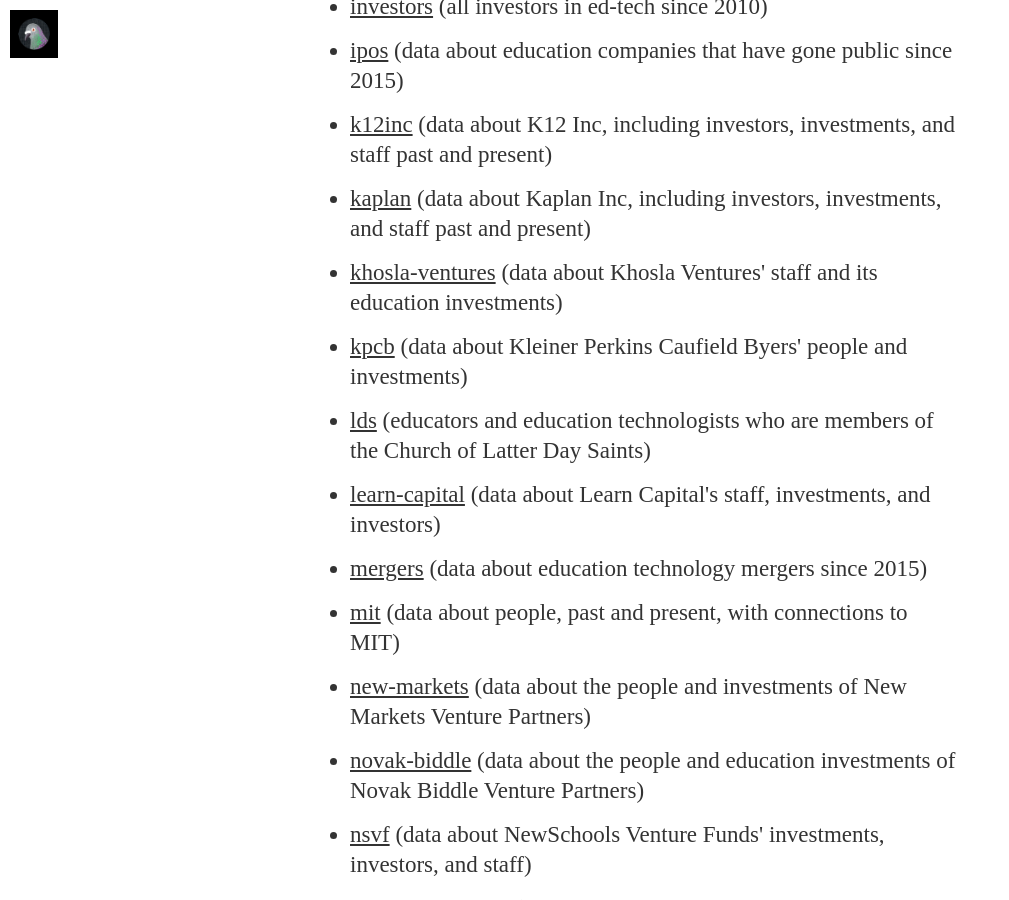
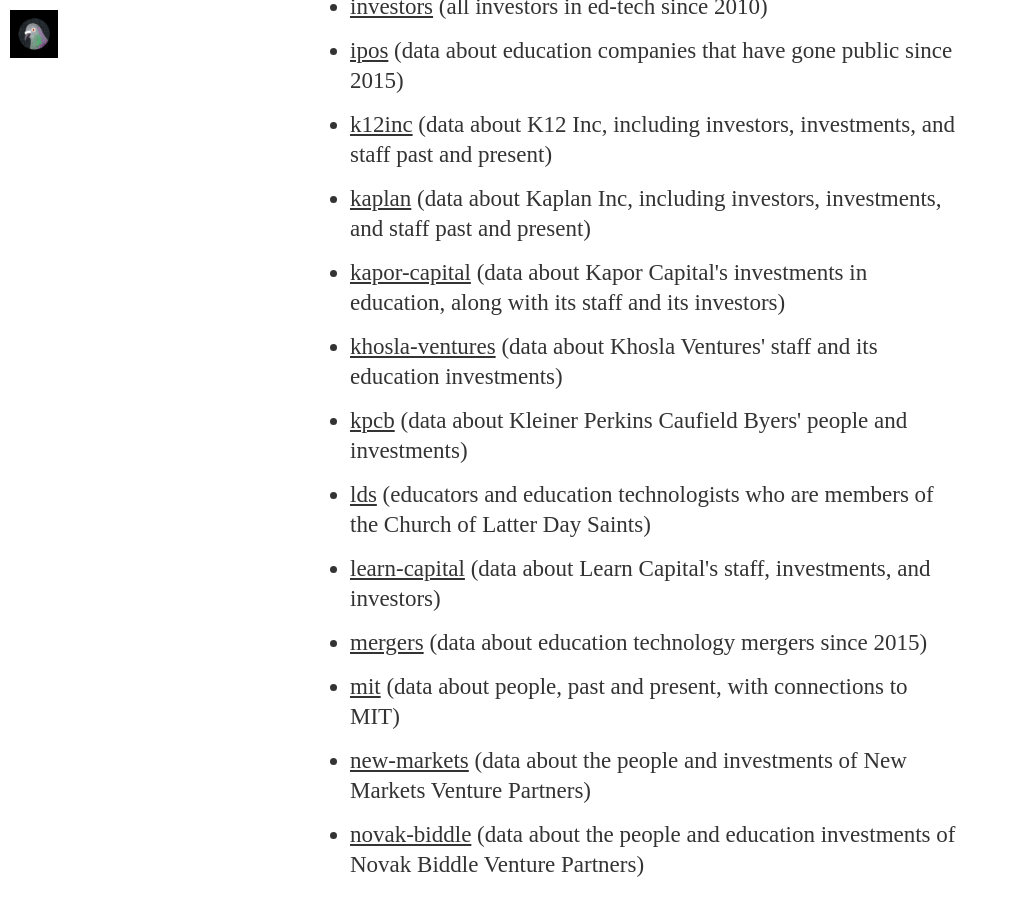
Before and after one commit to HackEducation/data, a Jekyll site: the page built from index.html, in a window 1280 px wide and 900 px high, scrolled down 2642 px. Shown: the whole window, without its empty margins (0-1009 px from the left). Built offline with Jekyll 4.4.1, drawn with Linux system fonts in a browser that asks for light colours; nearby versions of some CDN libraries; some web fonts are replaced.

Commit message:
added data set

```diff
--- a/index.html
+++ b/index.html
@@ -33,6 +33,7 @@
 <li><a href="https://Hack-Education-Data.github.io/ipos">ipos</a> (data about education companies that have gone public since 2015)</li>
 <li><a href="https://Hack-Education-Data.github.io/k12inc">k12inc</a> (data about K12 Inc, including investors, investments, and staff past and present)</li>
 <li><a href="https://Hack-Education-Data.github.io/kaplan">kaplan</a> (data about Kaplan Inc, including investors, investments, and staff past and present)</li>
+<li><a href="https://hack-education-data.github.io/kapor-capital">kapor-capital</a> (data about Kapor Capital's investments in education, along with its staff and its investors)</li>
 <li><a href="https://hack-education-data.github.io/khosla-ventures">khosla-ventures</a> (data about Khosla Ventures' staff and its education investments)</li>
 <li><a href="https://hack-education-data.github.io/kpcb">kpcb</a> (data about Kleiner Perkins Caufield Byers' people and investments)</li>
 <li><a href="https://Hack-Education-Data.github.io/lds">lds</a> (educators and education technologists who are members of the Church of Latter Day Saints)</li>
```
